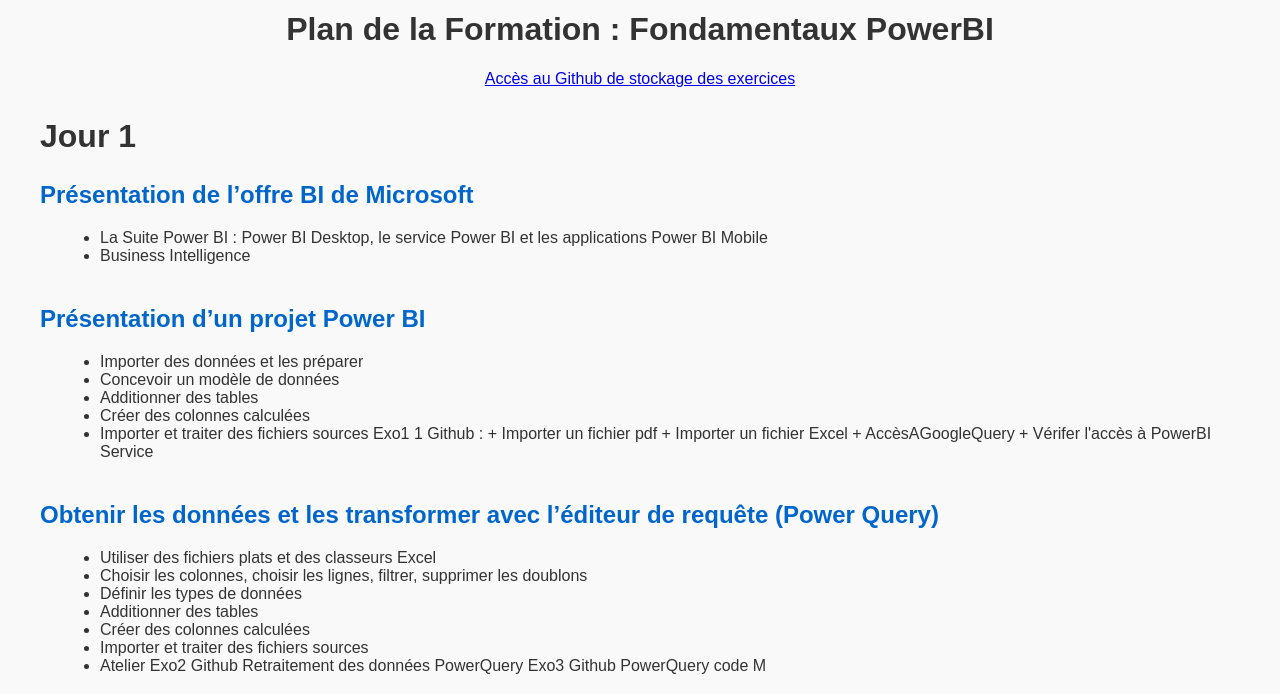
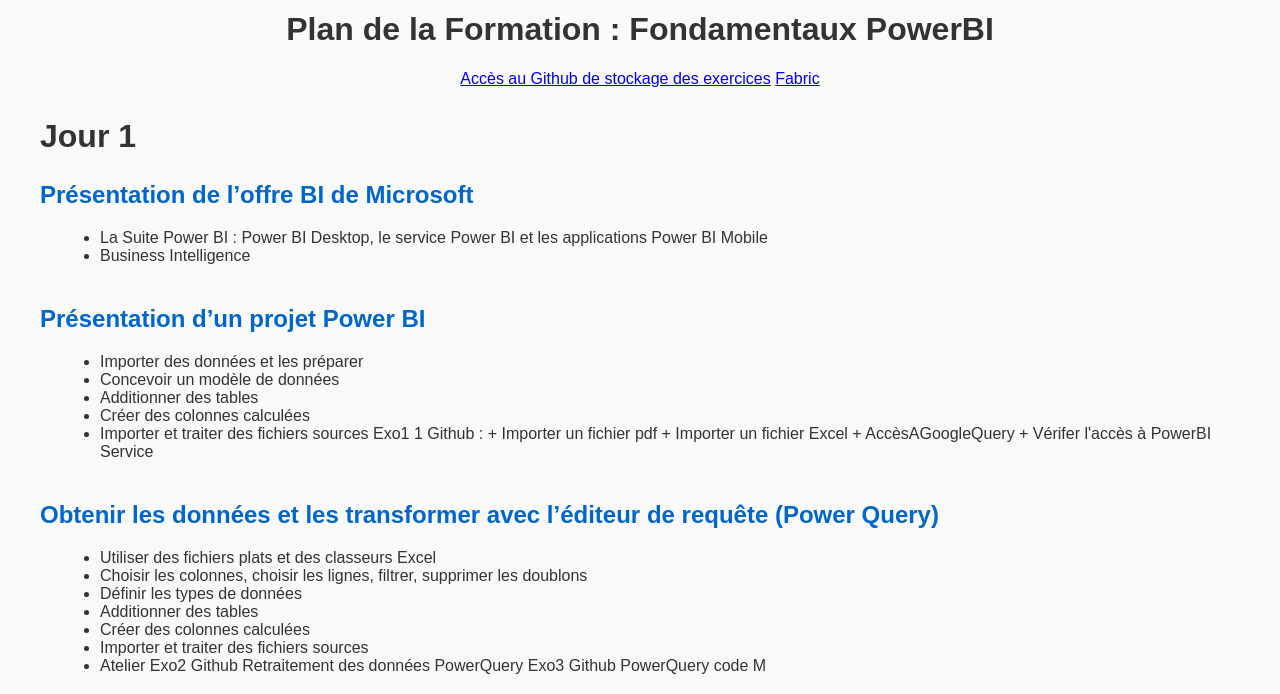
Before and after one commit to guillaumeFAGOT/IB-Cegos, a plain HTML site: page index.html in a window 1280 px wide. Shown: the part 106-800 px from the top of the page. Drawn offline with Linux system fonts and the light colour scheme.

Commit message:
Update index.html

```diff
--- a/index.html
+++ b/index.html
@@ -37,6 +37,7 @@
     <img src="https://raw.githubusercontent.com/guillaumeFAGOT/IB-Cegos/refs/heads/main/logo.svg" alt="Logo de la formation" width=100px>
     <h1>Plan de la Formation : Fondamentaux PowerBI</h1>
     <a href="https://github.com/guillaumeFAGOT/IB-Cegos" target="_blank">Accès au Github de stockage des exercices</a>
+    <a href="https://app.fabric.microsoft.com/groups/3b2c3ee7-0f40-49c5-8db0-4a9947ff38dd/](https://www.notion.so/Liens-Fabrics-209461dddead8019bc89fd97b15f062f?pvs=21)dataset/d9bb6127-b394-455e-85c9-ff48eee9c4fa/refreshHistory" target="_blank">Fabric</a>
 
   </header>
 
```
